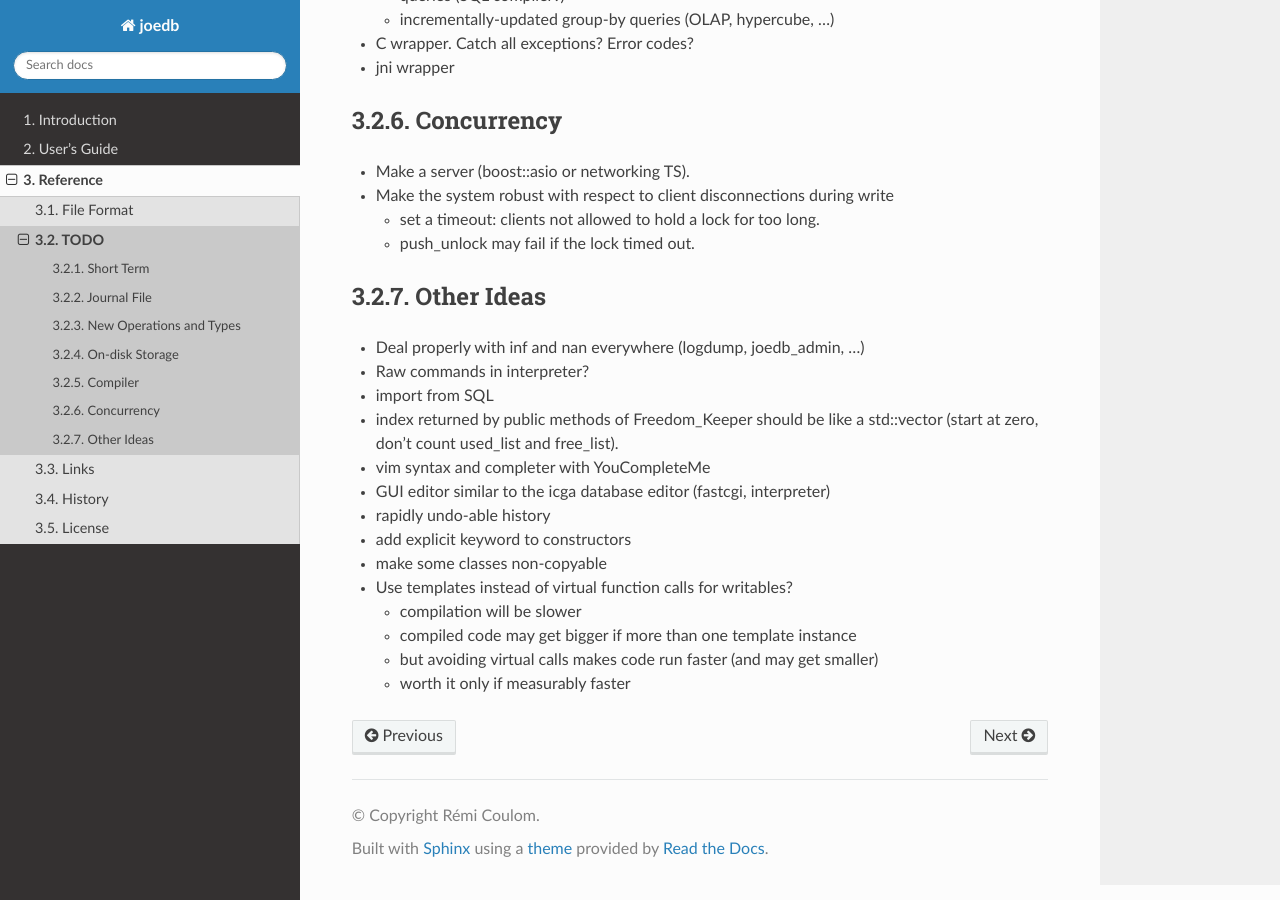
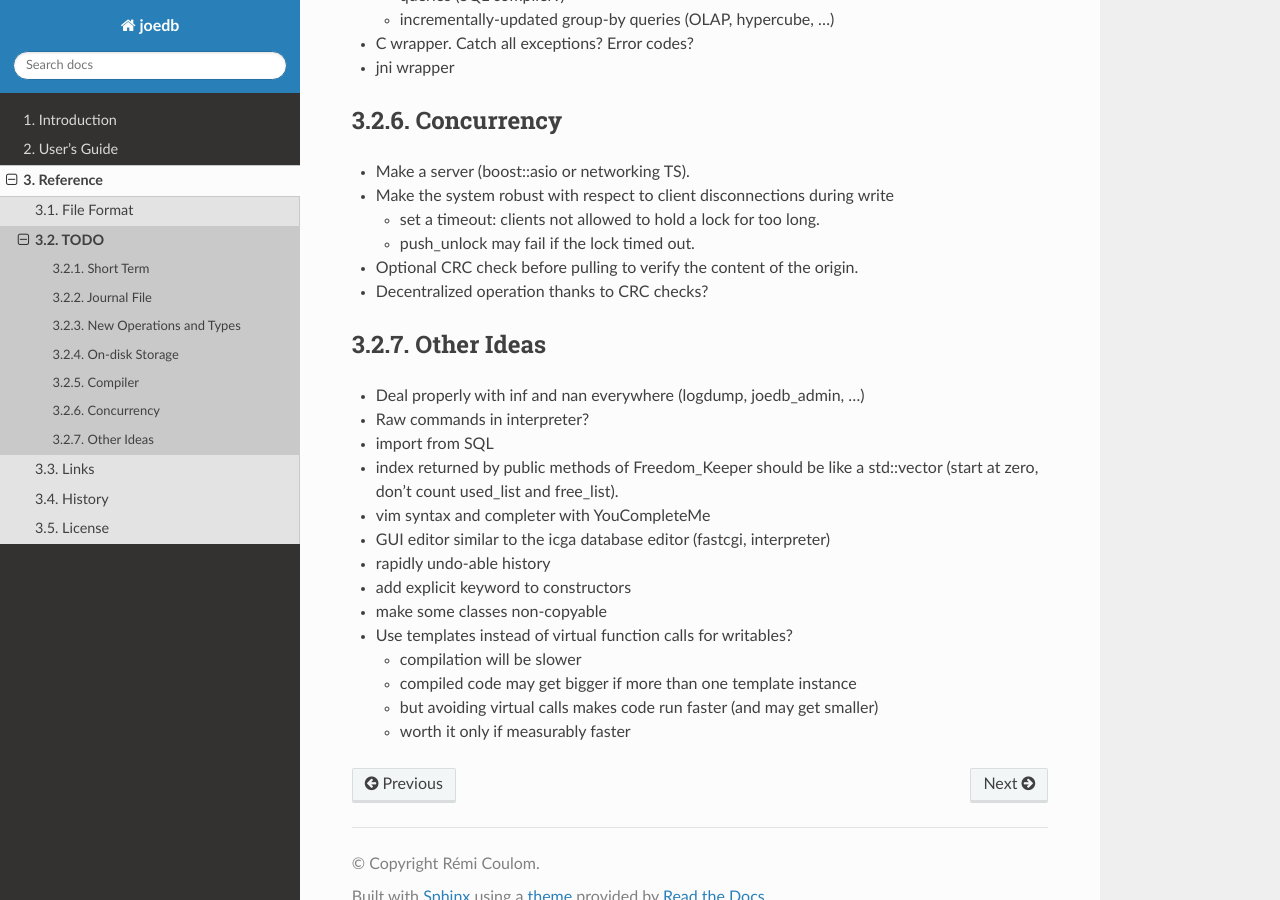
Before and after one commit to Remi-Coulom/joedb, a Sphinx documentation site: the page built from doc/source/todo.rst, in a window 1280 px wide and 900 px high, scrolled down 2065 px. Built offline with Sphinx 7.4.7 and the Read the Docs theme 2.0.0, drawn with Linux system fonts in a browser that asks for light colours; formulas are drawn with MathJax 3.

Commit message:
doc + ideas

```diff
--- a/doc/source/todo.rst
+++ b/doc/source/todo.rst
@@ -105,6 +105,9 @@ Concurrency
   - set a timeout: clients not allowed to hold a lock for too long.
   - push_unlock may fail if the lock timed out.
 
+- Optional CRC check before pulling to verify the content of the origin.
+- Decentralized operation thanks to CRC checks?
+
 Other Ideas
 -----------
 - Deal properly with inf and nan everywhere (logdump, joedb_admin, ...)
```
Also changed, not shown: doc/source/concurrency.rst (+8 -3 lines).
